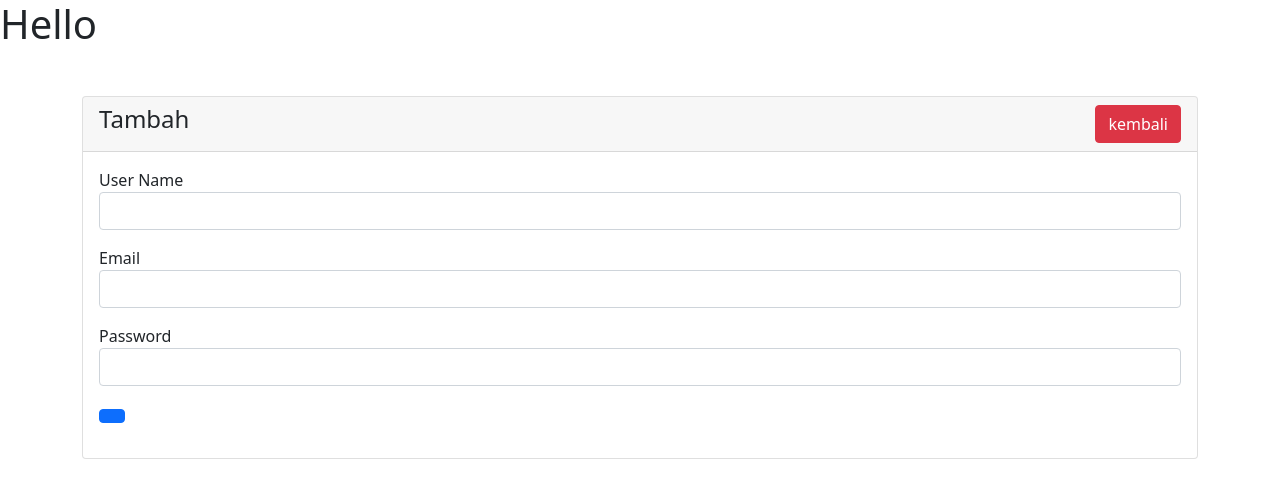
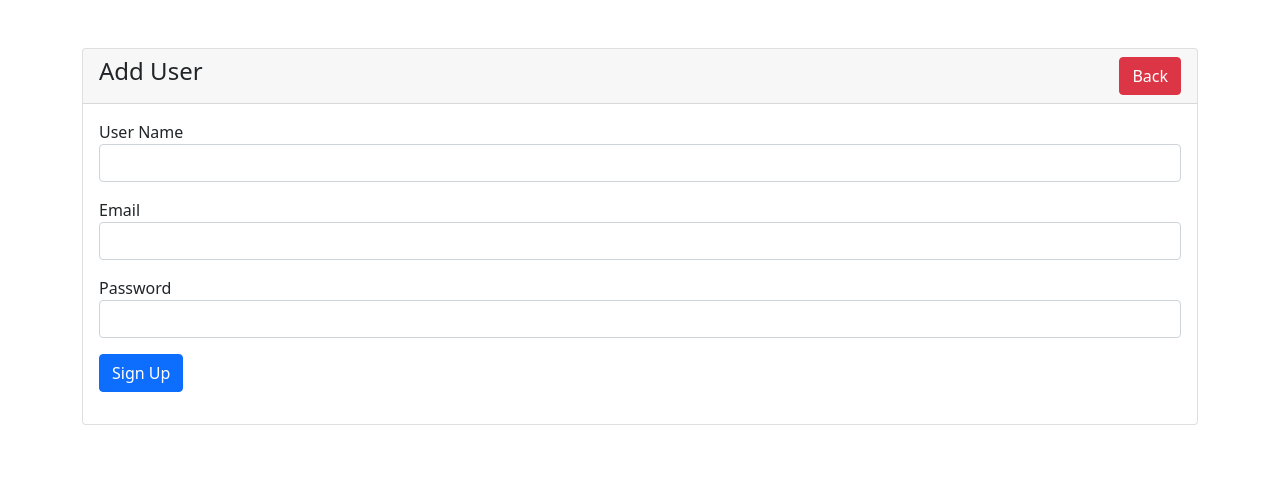
Before and after one commit to utamaa/latihan-lsp, a PHP site: page /form.php in a window 1280 px wide. Shown: the top 498 px of the page. Run offline with PHP 8.4, Linux system fonts and the light colour scheme.

Commit message:
Update form.php

```diff
--- a/crud-practice/form.php
+++ b/crud-practice/form.php
@@ -14,15 +14,14 @@ session_start();
     <title>form</title>
 </head>
 <body>
-    <h1>Hello</h1>
-
     <div class="container mt-5">
+        <?php include "message.php"; ?>
         <div class="row">
             <div class="col-md-12">
                 <div class="card">
                     <div class="card-header">
-                        <h4>Tambah
-                            <button href="index.php" class="btn btn-danger float-end">kembali</button>
+                        <h4>Add User
+                            <button href="index.php" class="btn btn-danger float-end">Back</button>
                         </h4>
                     </div>
                     <div class="card-body">
@@ -40,7 +39,7 @@ session_start();
                                 <input type="password" name="password" class="form-control">
                             </div>
                             <div class="mb-3">
-                                <button type="submit" class=" btn btn-primary" name="sign up"></button>
+                                <button type="submit" class=" btn btn-primary" name="sign-up">Sign Up</button>
                             </div>
                         </form>
                     </div>
```
